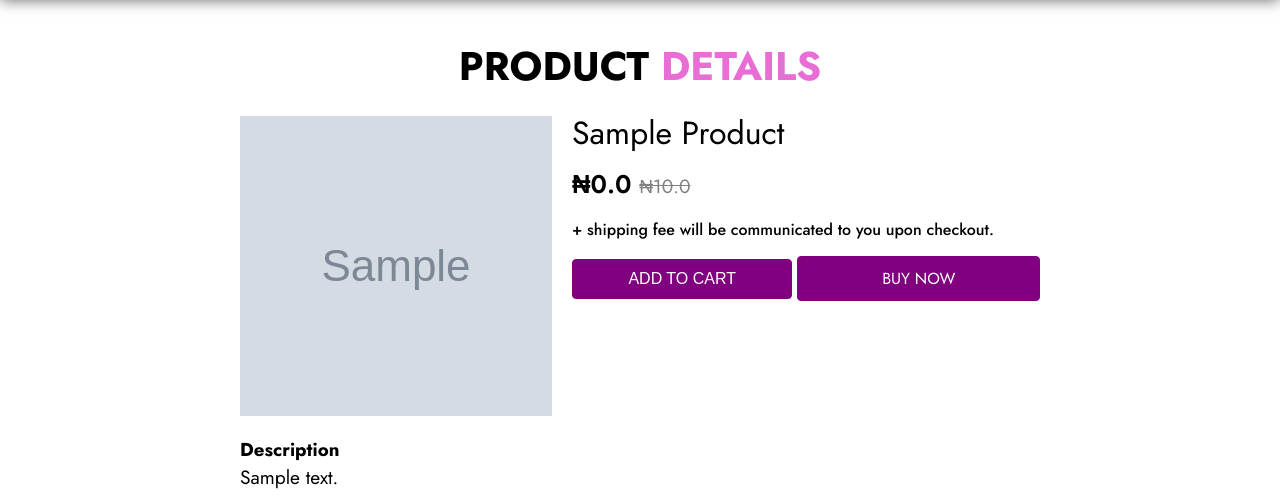
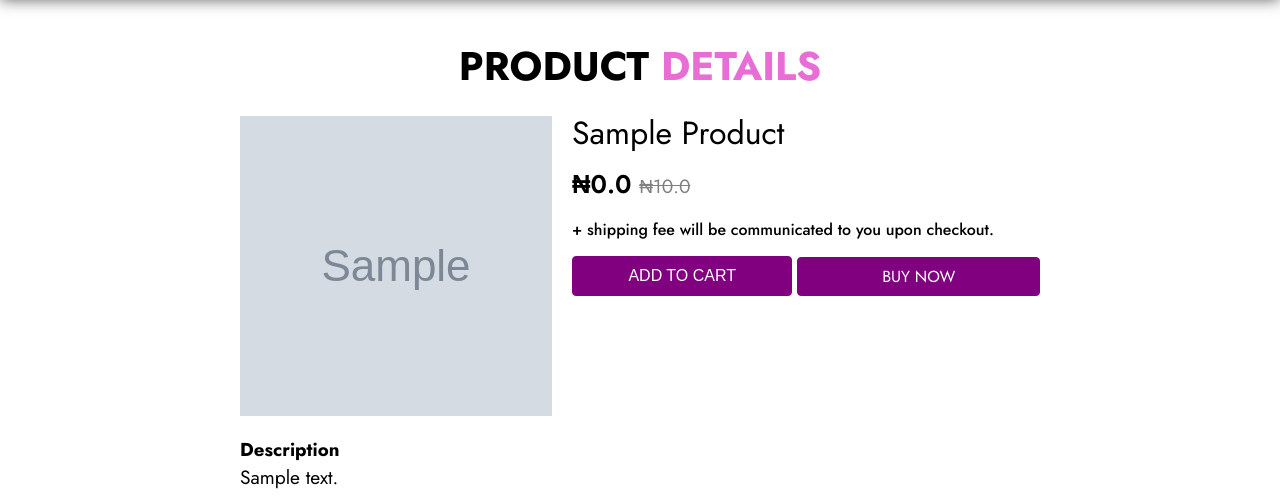
Before and after one commit to Judechuks/vivabeauty, a Django app: page /products/1/ in a window 1280 px wide. Shown: the part 54-554 px from the top of the page. Run offline with Django 5.2, Linux system fonts and the light colour scheme; tables that the repository leaves empty hold one stand-in row (values such as "Sample post"); grey boxes marked "Sample" are stand-in pictures; some web fonts are replaced.

Commit message:
buy-now class to reduce padding

```diff
--- a/app/static/app/css/product_detail.css
+++ b/app/static/app/css/product_detail.css
@@ -63,7 +63,9 @@
   font-size: 1rem;
   width: 100%;
 }
-
+.buy-now {
+  padding-block: 7px;
+}
 @media (max-width: 450px) {
   .btn-container {
     flex-direction: column;
```
